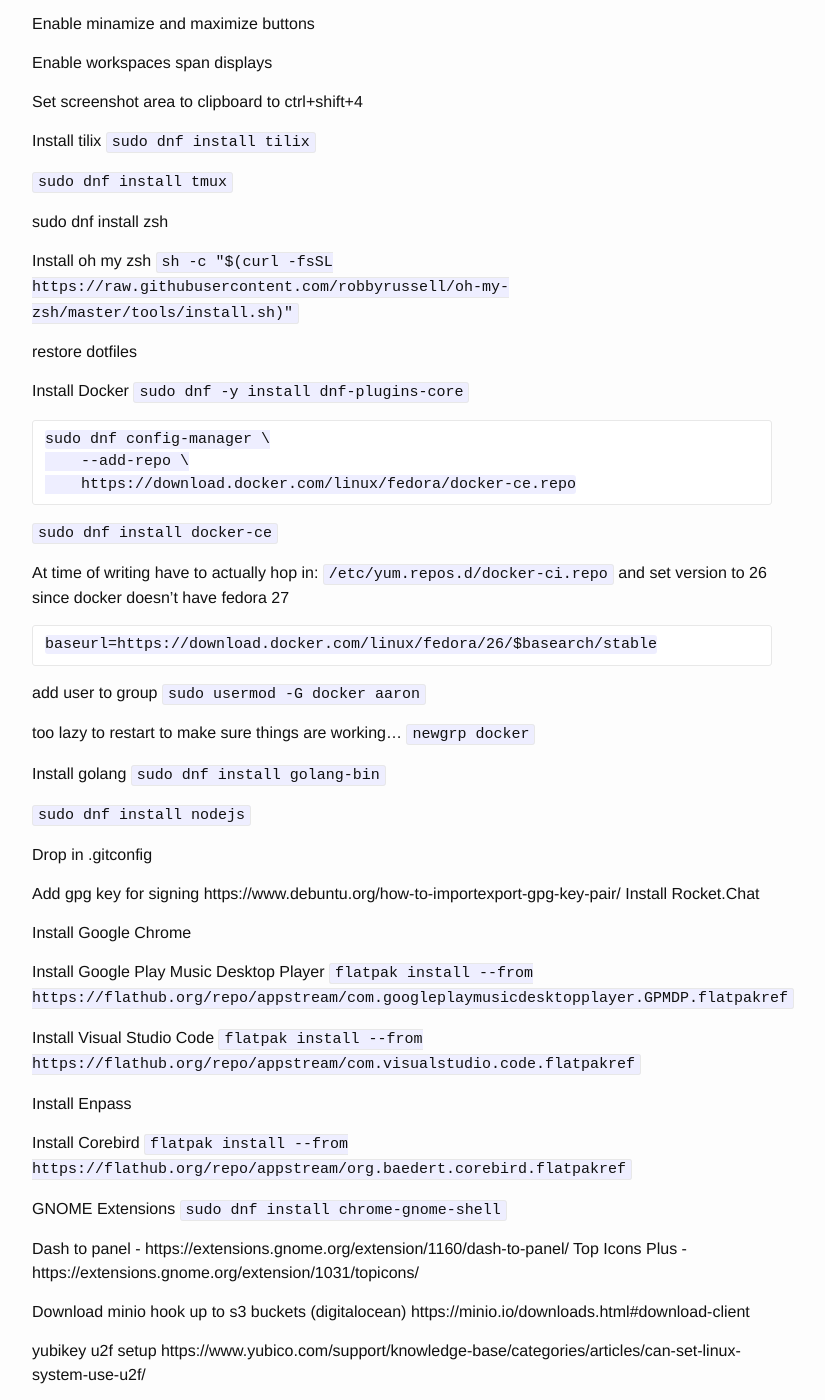
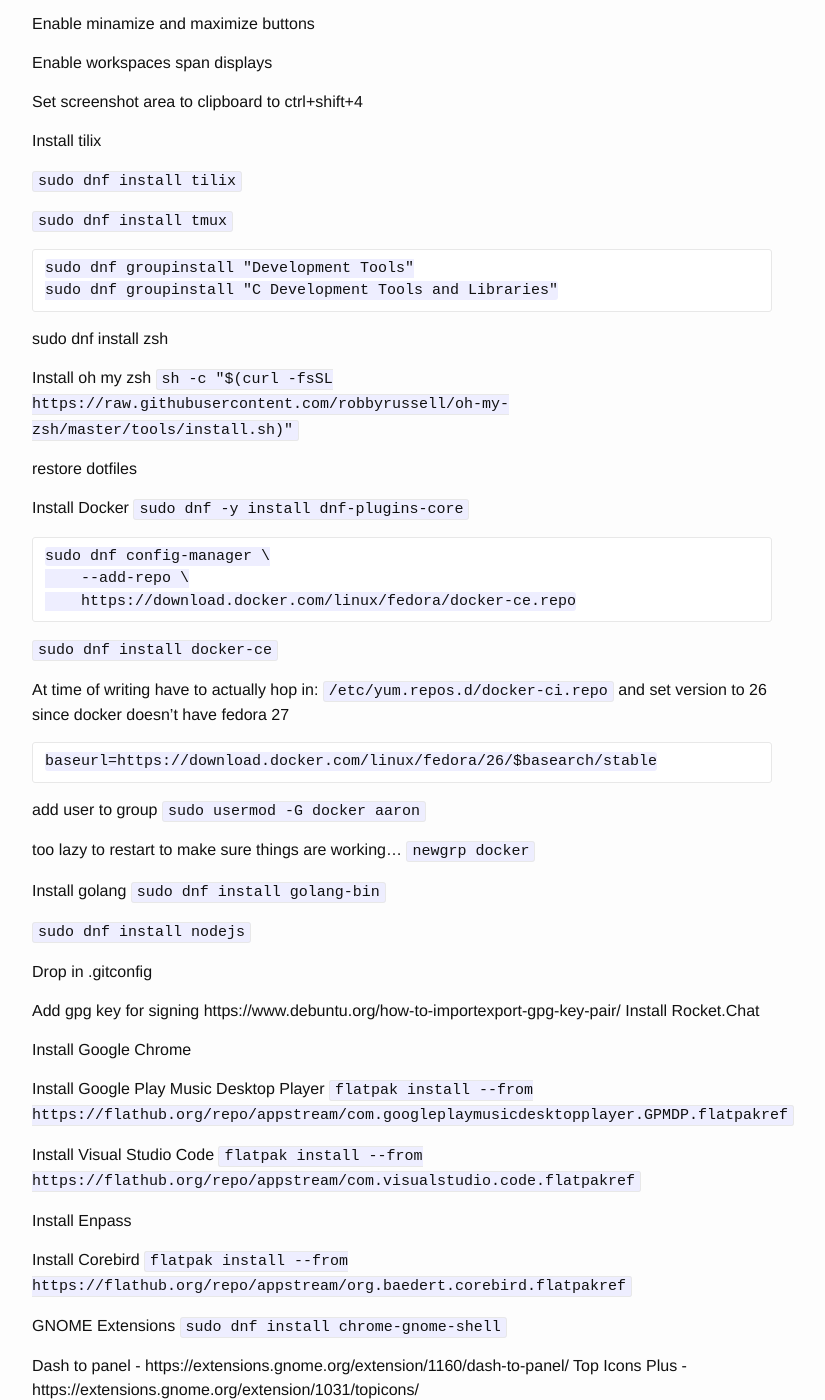
Before and after one commit to geekgonecrazy/geekgonecrazy.github.io, a Jekyll site: the page built from _posts/2017-12-05-fedora-setup.md, in a window 1280 px wide and 1400 px high, scrolled down 307 px. Shown: the whole window, without its empty margins (238-1063 px from the left). Built offline with Jekyll 4.4.1, drawn with Linux system fonts in a browser that asks for light colours; comment, search, counter and statistics services are not loaded; some of the changed text lies outside the part shown.

Commit message:
continuing as tweaks are needed

````diff
--- a/_posts/2017-12-05-fedora-setup.md
+++ b/_posts/2017-12-05-fedora-setup.md
@@ -21,9 +21,15 @@
 Set screenshot area to clipboard to ctrl+shift+4
 
 Install tilix
+
 `sudo dnf install tilix`
 
 `sudo dnf install tmux`
+
+```
+sudo dnf groupinstall "Development Tools"
+sudo dnf groupinstall "C Development Tools and Libraries"
+```
 
 sudo dnf install zsh
 
````
Also changed, not shown: other parts of _posts/2017-12-05-fedora-setup.md (+3 -0 lines).
